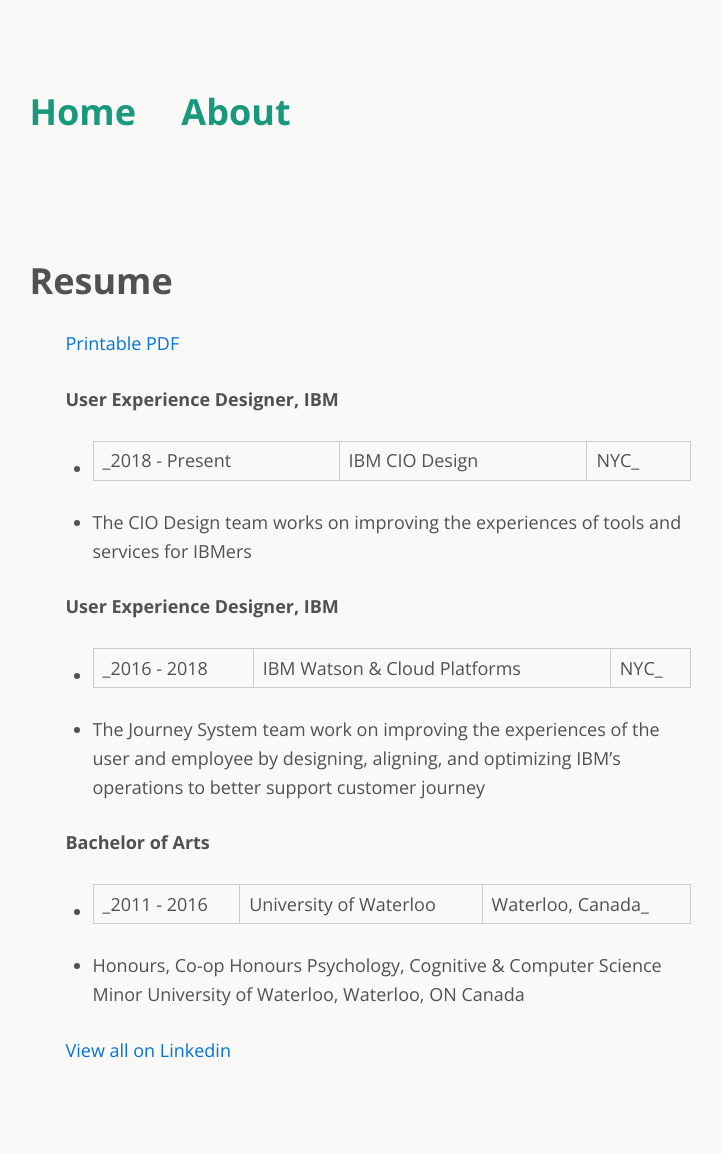
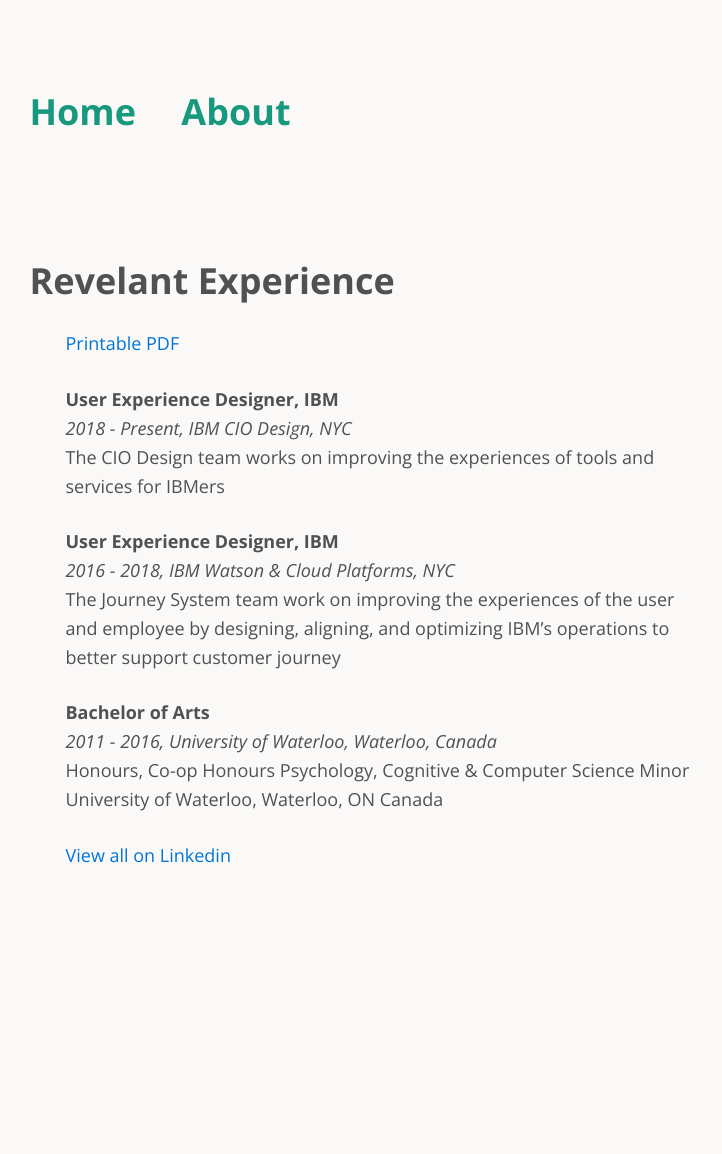
Before and after one commit to wailingwombat/wailingwombat.github.io, a Jekyll site: the page built from resume.md, in a window 1280 px wide. Shown: the whole page, without its empty margins (262-984 px from the left). Built offline with Jekyll 4.4.1, drawn with Linux system fonts in a browser that asks for light colours; after the commit the page ends 959 px from its top, so only the background shows below that.

Commit message:
Update resume.md

```diff
--- a/resume.md
+++ b/resume.md
@@ -1,23 +1,21 @@
 ---
 layout: page
-title: Resume
+title: Revelant Experience
 ---
 
 [Printable PDF](/resume.pdf)
 
-**User Experience Designer, IBM**
-- _2018 - Present | IBM CIO Design | NYC_
-- The CIO Design team works on improving the experiences of tools and services for IBMers
+**User Experience Designer, IBM**\\
+_2018 - Present, IBM CIO Design, NYC_\\
+The CIO Design team works on improving the experiences of tools and services for IBMers
 
+**User Experience Designer, IBM**\\
+_2016 - 2018, IBM Watson & Cloud Platforms, NYC_\\
+The Journey System team work on improving the experiences of the user and employee by designing, aligning, and optimizing IBM’s operations to better support customer journey
 
-**User Experience Designer, IBM**
-- _2016 - 2018  | IBM Watson & Cloud Platforms |  NYC_
-- The Journey System team work on improving the experiences of the user and employee by designing, aligning, and optimizing IBM’s operations to better support customer journey
-
-
-**Bachelor of Arts**
-- _2011 - 2016  | University of Waterloo |  Waterloo, Canada_
-- Honours, Co-op Honours Psychology, Cognitive & Computer Science Minor
+**Bachelor of Arts**\\
+_2011 - 2016, University of Waterloo, Waterloo, Canada_\\
+Honours, Co-op Honours Psychology, Cognitive & Computer Science Minor
 University of Waterloo, Waterloo, ON Canada
 
 [View all on Linkedin](https://www.linkedin.com/in/annanguyen42/)
```
